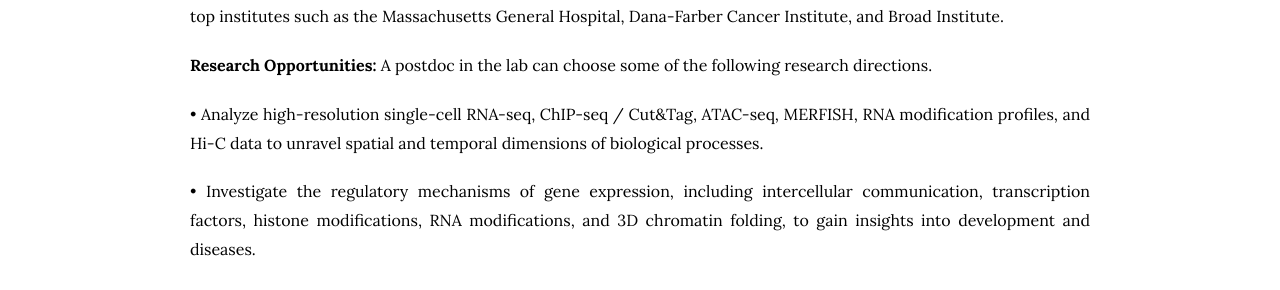
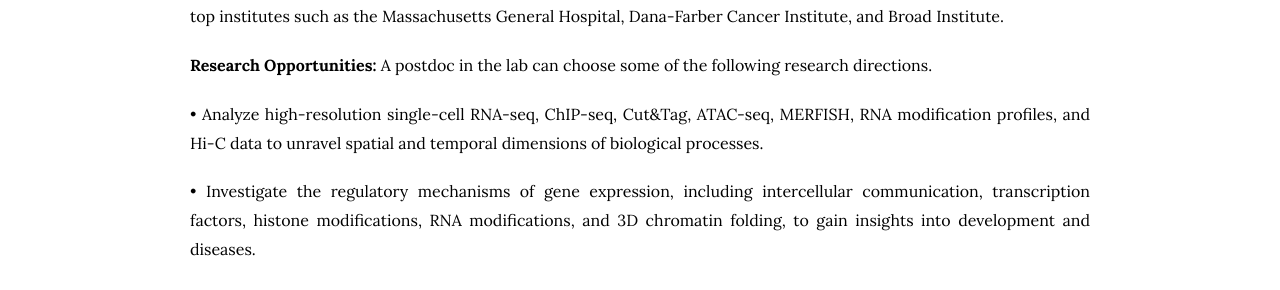
Before and after one commit to kaifuchenlab/kaifuchenlab.github.io, a Jekyll site: the page built from 5.recruit/index.md, in a window 1280 px wide. Shown: the part 649-939 px from the top of the page. Built offline with Jekyll 4.4.1, drawn with Linux system fonts in a browser that asks for light colours.

```diff
--- a/5.recruit/index.md
+++ b/5.recruit/index.md
@@ -16,7 +16,7 @@ To apply for a position, please send a CV, cover letter or research statement, a
 
 **Research Opportunities:** A postdoc in the lab can choose some of the following research directions.
 
-• Analyze high-resolution single-cell RNA-seq, ChIP-seq / Cut&Tag, ATAC-seq, MERFISH, RNA modification profiles, and Hi-C data to unravel spatial and temporal dimensions of biological processes.
+• Analyze high-resolution single-cell RNA-seq, ChIP-seq, Cut&Tag, ATAC-seq, MERFISH, RNA modification profiles, and Hi-C data to unravel spatial and temporal dimensions of biological processes.
 
 • Investigate the regulatory mechanisms of gene expression, including intercellular communication, transcription factors, histone modifications, RNA modifications, and 3D chromatin folding, to gain insights into development and diseases.
 
```
